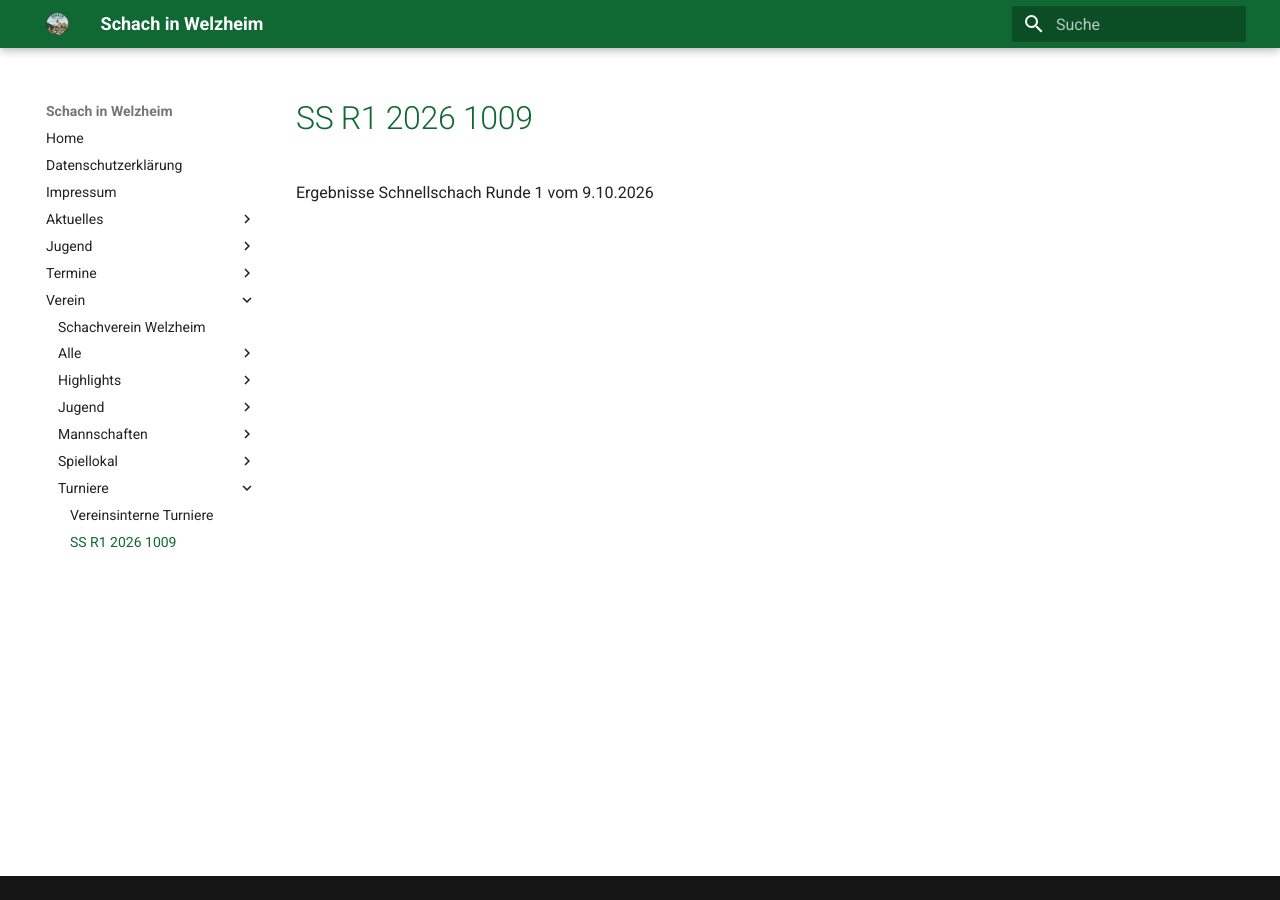
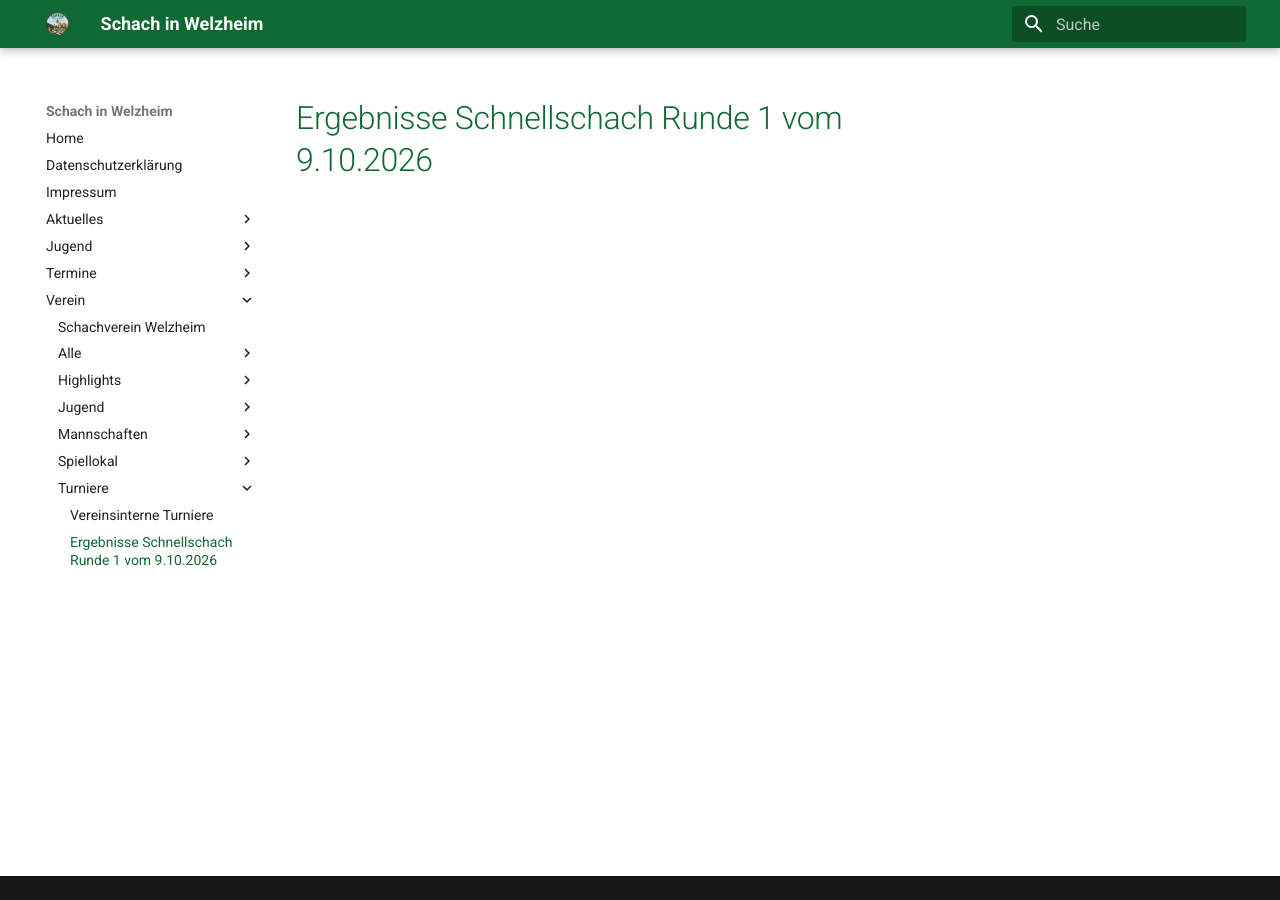
Before and after one commit to schachwelzheim/schachwelzheim, an MkDocs documentation site: the page built from docs/verein/turniere/SS_R1_2026_1009.md, in a window 1280 px wide. Built offline with MkDocs 1.6.1 and Material for MkDocs 9.7.7, drawn with Linux system fonts in a browser that asks for light colours.

Commit message:
Update header format in tournament results document

```diff
--- a/docs/verein/turniere/SS_R1_2026_1009.md
+++ b/docs/verein/turniere/SS_R1_2026_1009.md
@@ -1 +1 @@
-Ergebnisse Schnellschach Runde 1 vom 9.10.2026
+# Ergebnisse Schnellschach Runde 1 vom 9.10.2026
```
